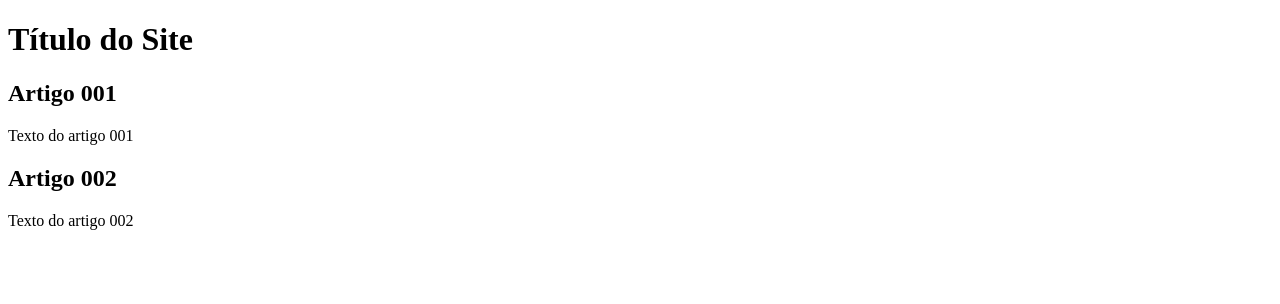
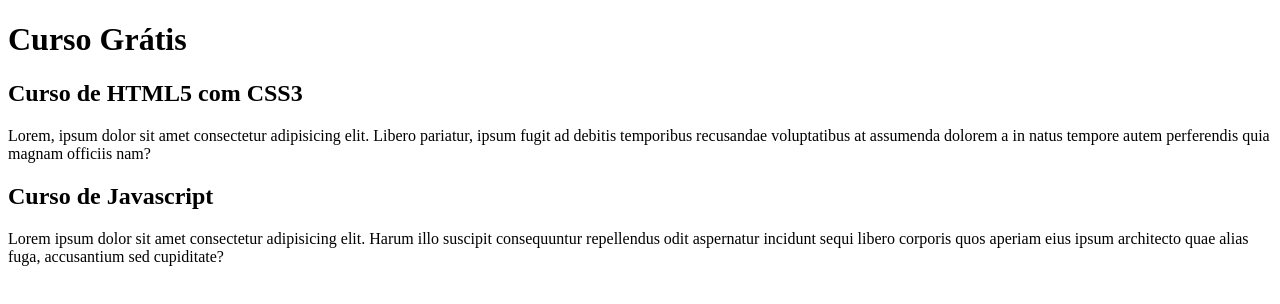
Before and after one commit to frmaciel/projeto-site, a plain HTML site: page index.html in a window 1280 px wide. Drawn offline with Linux system fonts and the light colour scheme.

Commit message:
Comecei a criação do conteúdo

```diff
--- a/index.html
+++ b/index.html
@@ -8,15 +8,15 @@
 <body>
     <main>
         <header>
-            <h1>Título do Site</h1>
+            <h1>Curso Grátis</h1>
         </header>
         <article>
-            <h2>Artigo 001</h2>
-            <p>Texto do artigo 001</p>
+            <h2>Curso de HTML5 com CSS3</h2>
+            <p>Lorem, ipsum dolor sit amet consectetur adipisicing elit. Libero pariatur, ipsum fugit ad debitis temporibus recusandae voluptatibus at assumenda dolorem a in natus tempore autem perferendis quia magnam officiis nam?</p>
         </article>
         <article>
-            <h2>Artigo 002</h2>
-            <p>Texto do artigo 002</p>
+            <h2>Curso de Javascript</h2>
+            <p>Lorem ipsum dolor sit amet consectetur adipisicing elit. Harum illo suscipit consequuntur repellendus odit aspernatur incidunt sequi libero corporis quos aperiam eius ipsum architecto quae alias fuga, accusantium sed cupiditate?</p>
         </article>
     </main>
 </body>
```
